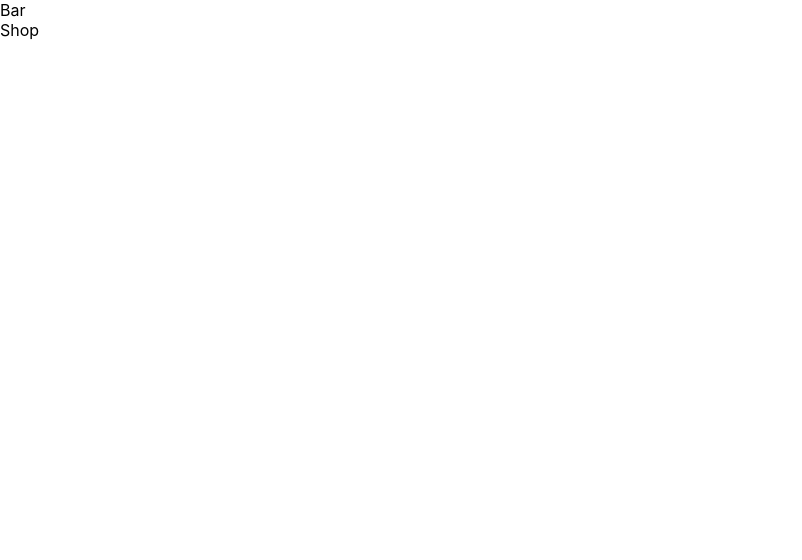
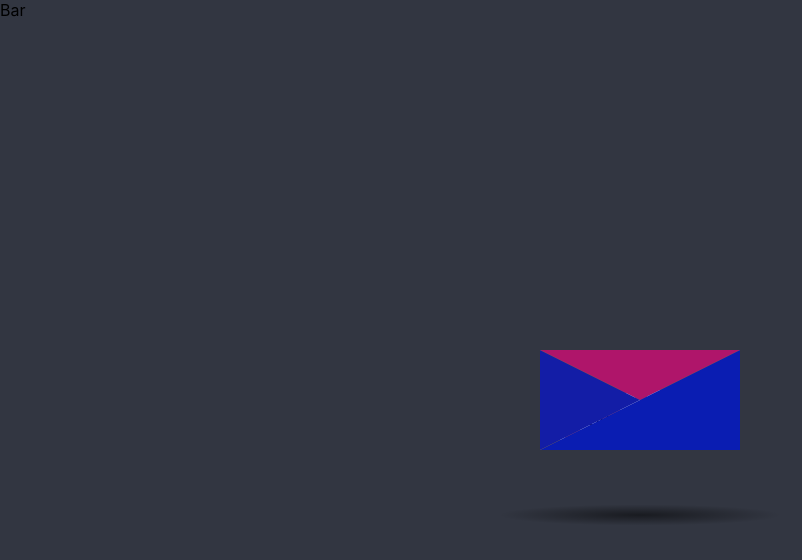
Before and after one commit to 4lexjandro/Display-Room, a React (Create React App) app: page /shop in a window 1280 px wide. Shown: the top 560 px of the page, without its empty margins (0-802 px from the left). Built offline with nearby package versions, Linux system fonts and the light colour scheme.

Commit message:
scss file, added envelope to contact page

```diff
--- a/package.json
+++ b/package.json
@@ -6,10 +6,14 @@
     "@testing-library/jest-dom": "^5.16.4",
     "@testing-library/react": "^13.2.0",
     "@testing-library/user-event": "^13.5.0",
+    "framer-motion": "^6.3.3",
     "react": "^18.1.0",
     "react-dom": "^18.1.0",
+    "react-helmet": "^6.1.0",
     "react-router-dom": "^6.3.0",
     "react-scripts": "5.0.1",
+    "sass": "^1.52.1",
+    "styled-components": "^5.3.5",
     "web-vitals": "^2.1.4"
   },
   "scripts": {
--- a/src/App.js
+++ b/src/App.js
@@ -4,6 +4,7 @@ import Contact from './Routes/Contact'
 import Notfound from './Routes/Notfound'
 import Shop from './Routes/Shop'
 import Bar from './Parts/Bar'
+import './App.scss'
 
 function App() {
   return (
@@ -26,6 +27,11 @@ function App() {
    </Router>
    <div className="bottom">
    {/* Footer will go here */}
+
+
+
+
+
       </div>
 
 
--- /dev/null
+++ b/src/App.scss
@@ -0,0 +1,363 @@
+.Home .red {
+  background-color: red;
+}
+
+.Shop .red {
+  background-color: rgb(60, 231, 125);
+}
+
+
+
+
+
+
+
+
+body {
+  background: #323641;
+
+}
+
+
+.Contact .letter-image {
+  position: absolute;
+  top: 50%;
+  left: 50%;
+  width: 200px;
+  height: 200px;
+  -webkit-transform: translate(-50%, -50%);
+  -moz-transform: translate(-50%, -50%);
+  transform: translate(-50%, -50%);
+  cursor: pointer;
+}
+
+.Contact .animated-mail {
+  position: absolute;
+  height: 150px;
+  width: 200px;
+  -webkit-transition: .4s;
+  -moz-transition: .4s;
+  transition: .4s;
+
+  .toppo {
+    position: absolute;
+    bottom: 0;
+    width: 0;
+    height: 0;
+    border-style: solid;
+    border-width: 0 0 100px 200px;
+    border-color: transparent transparent #59a7bd transparent;
+    z-index: 2;
+  }
+
+  .top-fold {
+    position: absolute;
+    top: 50px;
+    width: 0;
+    height: 0;
+    border-style: solid;
+    border-width: 50px 100px 0 100px;
+    -webkit-transform-origin: 50% 0%;
+    -webkit-transition: transform .4s .4s, z-index .2s .4s;
+    -moz-transform-origin: 50% 0%;
+    -moz-transition: transform .4s .4s, z-index .2s .4s;
+    transform-origin: 50% 0%;
+    transition: transform .4s .4s, z-index .2s .4s;
+    border-color: #59a7bd transparent transparent transparent;
+    z-index: 2;
+  }
+
+  .back-fold {
+    position: absolute;
+    bottom: 0;
+    width: 200px;
+    height: 100px;
+    background: #2207a6;
+    z-index: 0;
+  }
+
+  .left-fold {
+    position: absolute;
+    bottom: 0;
+    width: 0;
+    height: 0;
+    border-style: solid;
+    border-width: 50px 0 50px 100px;
+    border-color: transparent transparent transparent #59a7bd;
+    z-index: 2;
+  }
+
+  .letter {
+    left: 20px;
+    bottom: 0px;
+    position: absolute;
+    width: 160px;
+    height: 60px;
+    background: white;
+    z-index: 1;
+    overflow: hidden;
+    -webkit-transition: .4s .2s;
+    -moz-transition: .4s .2s;
+    transition: .4s .2s;
+
+    .letter-border {
+      height: 10px;
+      width: 100%;
+      background: repeating-linear-gradient(
+        -45deg,
+        #07ac7e,
+        #07ac7e 8px,
+        transparent 8px,
+        transparent 18px
+      );
+    }
+
+    .letter-title {
+      margin-top: 10px;
+      margin-left: 5px;
+      height: 10px;
+      width: 40%;
+      background: #000000;
+    }
+    .letter-context {
+      margin-top: 10px;
+      margin-left: 5px;
+      height: 10px;
+      width: 20%;
+      background: #0e0a0a;
+    }
+
+    .letter-stamp {
+      margin-top: 30px;
+      margin-left: 120px;
+      border-radius: 100%;
+      height: 30px;
+      width: 30px;
+      background: #dec109;
+      opacity: 0.3;
+    }
+  }
+}
+
+.shadow {
+  position: absolute;
+  top: 200px;
+  left: 50%;
+  width: 400px;
+  height: 30px;
+  transition: .4s;
+  transform: translateX(-50%);
+  -webkit-transition: .4s;
+  -webkit-transform: translateX(-50%);
+  -moz-transition: .4s;
+  -moz-transform: translateX(-50%);
+
+  border-radius: 100%;
+  background: radial-gradient(rgba(0,0,0,0.5), rgba(0,0,0,0.0), rgba(0,0,0,0.0));
+}
+
+  .letter-image:hover {
+    .animated-mail {
+      transform: translateY(50px);
+      -webkit-transform: translateY(50px);
+      -moz-transform: translateY(50px);
+    }
+
+    .animated-mail .top-fold {
+      transition: transform .4s, z-index .2s;
+      transform: rotateX(180deg);
+      -webkit-transition: transform .4s, z-index .2s;
+      -webkit-transform: rotateX(180deg);
+      -moz-transition: transform .4s, z-index .2s;
+      -moz-transform: rotateX(180deg);
+      z-index: 0;
+    }
+
+    .animated-mail .letter {
+      height: 180px;
+    }
+
+    .shadow {
+      width: 250px;
+    }
+  }
+
+
+
+
+
+
+
+
+
+
+
+
+
+
+  // Shop css
+
+
+
+.Shop .letter-image {
+  position: absolute;
+  top: 50%;
+  left: 50%;
+  width: 200px;
+  height: 200px;
+  -webkit-transform: translate(-50%, -50%);
+  -moz-transform: translate(-50%, -50%);
+  transform: translate(-50%, -50%);
+  cursor: pointer;
+}
+
+.Shop .animated-mail {
+  position: absolute;
+  height: 150px;
+  width: 200px;
+  -webkit-transition: .4s;
+  -moz-transition: .4s;
+  transition: .4s;
+
+  .body {
+    position: absolute;
+    bottom: 0;
+    width: 0;
+    height: 0;
+    border-style: solid;
+    border-width: 0 0 100px 200px;
+    border-color: transparent transparent #0a1db2 transparent;
+    z-index: 2;
+  }
+
+  .top-fold {
+    position: absolute;
+    top: 50px;
+    width: 0;
+    height: 0;
+    border-style: solid;
+    border-width: 50px 100px 0 100px;
+    -webkit-transform-origin: 50% 0%;
+    -webkit-transition: transform .4s .4s, z-index .2s .4s;
+    -moz-transform-origin: 50% 0%;
+    -moz-transition: transform .4s .4s, z-index .2s .4s;
+    transform-origin: 50% 0%;
+    transition: transform .4s .4s, z-index .2s .4s;
+    border-color: #af156a transparent transparent transparent;
+    z-index: 2;
+  }
+
+  .back-fold {
+    position: absolute;
+    bottom: 0;
+    width: 200px;
+    height: 100px;
+    background: #c4990e;
+    z-index: 0;
+  }
+
+  .left-fold {
+    position: absolute;
+    bottom: 0;
+    width: 0;
+    height: 0;
+    border-style: solid;
+    border-width: 50px 0 50px 100px;
+    border-color: transparent transparent transparent #131da6;
+    z-index: 2;
+  }
+
+  .letter {
+    left: 20px;
+    bottom: 0px;
+    position: absolute;
+    width: 160px;
+    height: 60px;
+    background: white;
+    z-index: 1;
+    overflow: hidden;
+    -webkit-transition: .4s .2s;
+    -moz-transition: .4s .2s;
+    transition: .4s .2s;
+
+    .letter-border {
+      height: 10px;
+      width: 100%;
+      background: repeating-linear-gradient(
+        -45deg,
+        #cb5a5e,
+        #cb5a5e 8px,
+        transparent 8px,
+        transparent 18px
+      );
+    }
+
+    .letter-title {
+      margin-top: 10px;
+      margin-left: 5px;
+      height: 10px;
+      width: 40%;
+      background: #cb5a5e;
+    }
+    .letter-context {
+      margin-top: 10px;
+      margin-left: 5px;
+      height: 10px;
+      width: 20%;
+      background: #cb5a5e;
+    }
+
+    .letter-stamp {
+      margin-top: 30px;
+      margin-left: 120px;
+      border-radius: 100%;
+      height: 30px;
+      width: 30px;
+      background: #9211b2;
+      opacity: 0.3;
+    }
+  }
+}
+
+.shadow {
+  position: absolute;
+  top: 200px;
+  left: 50%;
+  width: 400px;
+  height: 30px;
+  transition: .4s;
+  transform: translateX(-50%);
+  -webkit-transition: .4s;
+  -webkit-transform: translateX(-50%);
+  -moz-transition: .4s;
+  -moz-transform: translateX(-50%);
+
+  border-radius: 100%;
+  background: radial-gradient(rgba(0,0,0,0.5), rgba(0,0,0,0.0), rgba(0,0,0,0.0));
+}
+
+  .letter-image:hover {
+    .animated-mail {
+      transform: translateY(50px);
+      -webkit-transform: translateY(50px);
+      -moz-transform: translateY(50px);
+    }
+
+    .animated-mail .top-fold {
+      transition: transform .4s, z-index .2s;
+      transform: rotateX(180deg);
+      -webkit-transition: transform .4s, z-index .2s;
+      -webkit-transform: rotateX(180deg);
+      -moz-transition: transform .4s, z-index .2s;
+      -moz-transform: rotateX(180deg);
+      z-index: 0;
+    }
+
+    .animated-mail .letter {
+      height: 180px;
+    }
+
+    .shadow {
+      width: 250px;
+    }
+  }
--- /dev/null
+++ b/src/Parts/ButtonMailto.jsx
@@ -0,0 +1,20 @@
+
+import React from "react";
+import { Link } from "react-router-dom";
+
+const ButtonMailto = ({ mailto, label }) => {
+    return (
+        <Link
+            className="email"
+            to='#'
+            onClick={(e) => {
+                window.location.href = mailto;
+                e.preventDefault();
+            }}
+        >
+            {label}
+        </Link>
+    );
+};
+
+export default ButtonMailto;
--- a/src/Routes/Contact.jsx
+++ b/src/Routes/Contact.jsx
@@ -1,8 +1,51 @@
 import React from 'react'
+import styled from "styled-components";
+
+
+import ButtonMailto from '../Parts/ButtonMailto'
+
+
+
+
 
 function Contact() {
+
+
+
+
+
+
+
+
+
   return (
-    <div>Contact</div>
+    <div>
+    <div className="Contact">
+      <div className="body">
+
+
+    <div class="letter-image">
+   <div class="animated-mail">
+     <div class="back-fold"></div>
+     <div class="letter">
+       <div class="letter-border"></div>
+       <ButtonMailto label="Say Hello" mailto="mailto:alexjandrom99@gmail.com"/>
+       <div class="letter-stamp">
+         <div class="letter-stamp-inner"></div>
+       </div>
+     </div>
+     <div class="top-fold"></div>
+     <div class="toppo"></div>
+     <div class="left-fold"></div>
+   </div>
+   <div class="shadow"></div>
+ </div>
+ </div>
+</div>
+
+       </div>
+
+
   )
 }
 
--- a/src/Routes/Home.jsx
+++ b/src/Routes/Home.jsx
@@ -2,7 +2,14 @@ import React from 'react'
 
 function Home() {
   return (
-    <div>Home</div>
+    <div className="Home">
+
+
+
+      <h1 className="red">Home page should be one color</h1>
+
+
+      </div>
   )
 }
 
--- a/src/Routes/Shop.jsx
+++ b/src/Routes/Shop.jsx
@@ -2,7 +2,32 @@ import React from 'react'
 
 function Shop() {
   return (
-    <div>Shop</div>
+
+    <div className="Shop">
+
+
+
+
+
+
+    <div class="letter-image">
+   <div class="animated-mail">
+     <div class="back-fold"></div>
+     <div class="letter">
+       <div class="letter-border"></div>
+       <div class="letter-title">SHOP</div>
+       <div class="letter-context"></div>
+       <div class="letter-stamp">
+         <div class="letter-stamp-inner"></div>
+       </div>
+     </div>
+     <div class="top-fold"></div>
+     <div class="body"></div>
+     <div class="left-fold"></div>
+   </div>
+   <div class="shadow"></div>
+ </div>
+       </div>
   )
 }
 
```
Also changed, not shown: src/App.css (deleted, +0 -38 lines), src/Parts/Footer.jsx (added, +7 -0 lines), 1 other file (tests, documents, lock files or other folders).
